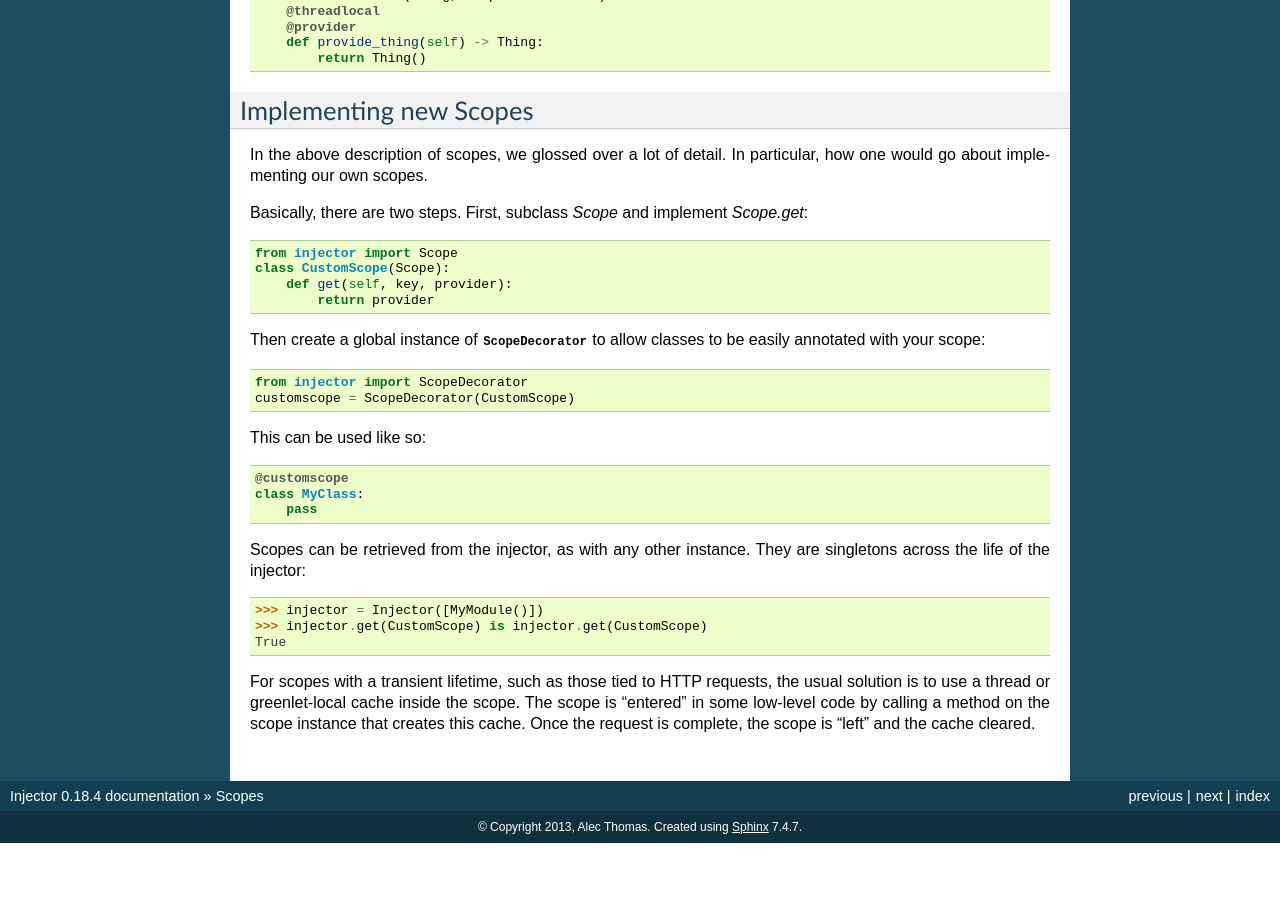
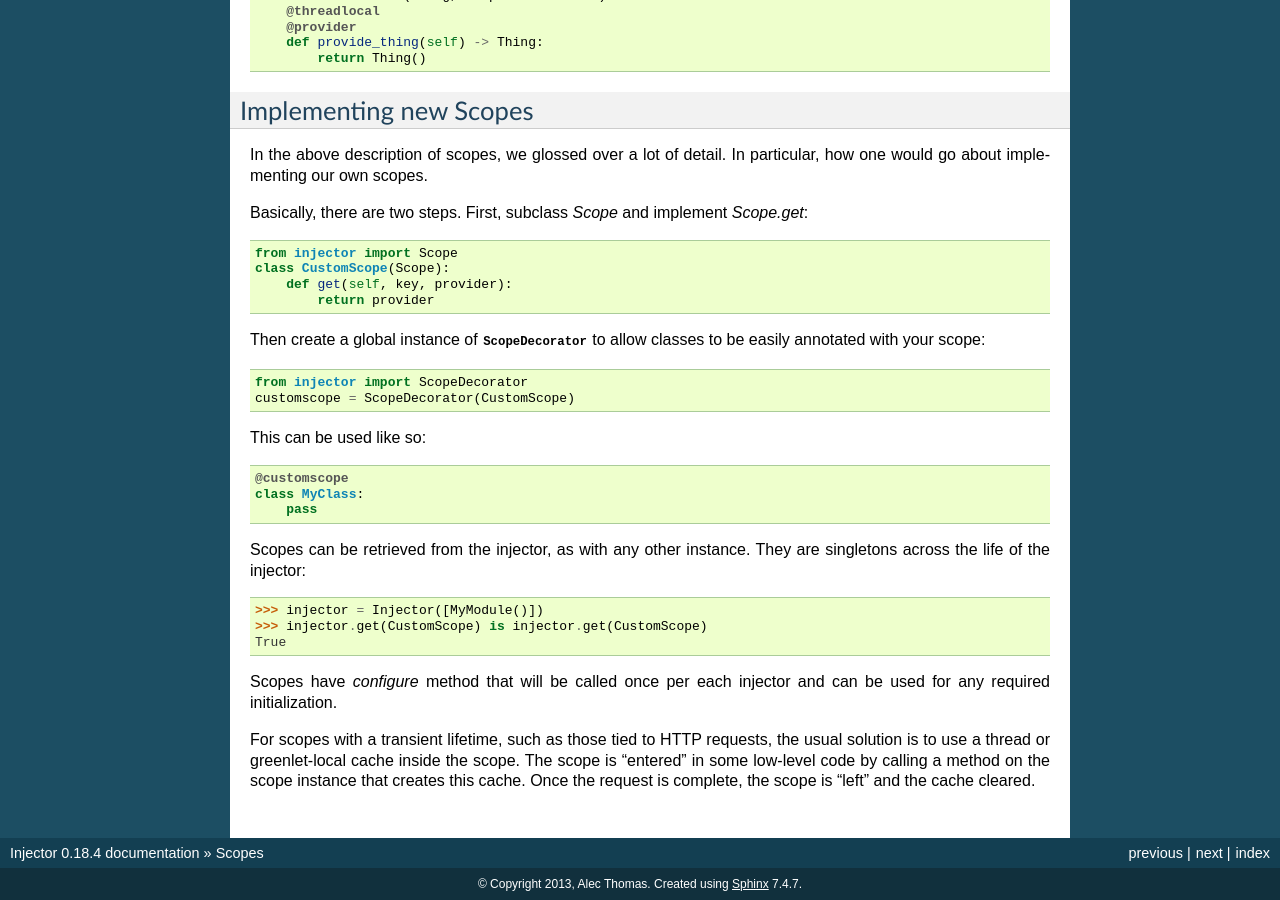
Before and after one commit to python-injector/injector, a Sphinx documentation site: the page built from docs/scopes.rst, in a window 1280 px wide and 900 px high, scrolled down 779 px. Built offline with Sphinx 7.4.7, drawn with Linux system fonts in a browser that asks for light colours; before the commit the page ends 1622 px from its top, so only the background shows below that.

Commit message:
Mention `configure` method for initialization needs in Implementing new Scopes

```diff
--- a/docs/scopes.rst
+++ b/docs/scopes.rst
@@ -74,4 +74,6 @@ Scopes can be retrieved from the injector, as with any other instance. They are
     >>> injector.get(CustomScope) is injector.get(CustomScope)
     True
 
+Scopes have `configure` method that will be called once per each injector and can be used for any required initialization.
+
 For scopes with a transient lifetime, such as those tied to HTTP requests, the usual solution is to use a thread or greenlet-local cache inside the scope. The scope is "entered" in some low-level code by calling a method on the scope instance that creates this cache. Once the request is complete, the scope is "left" and the cache cleared.
```
